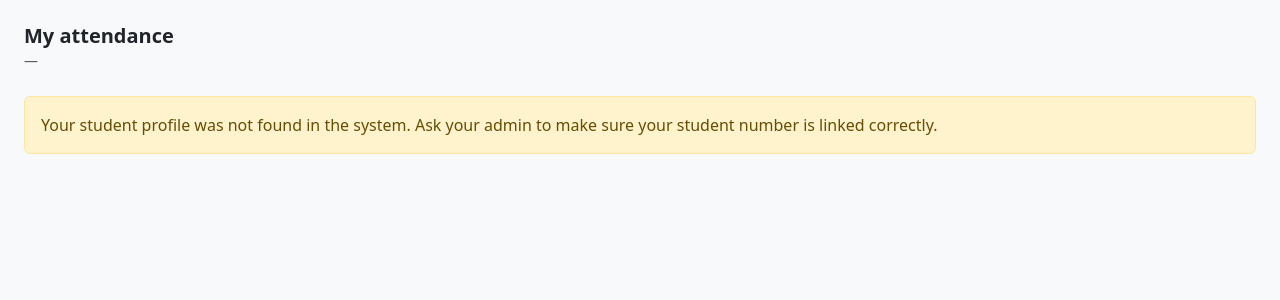
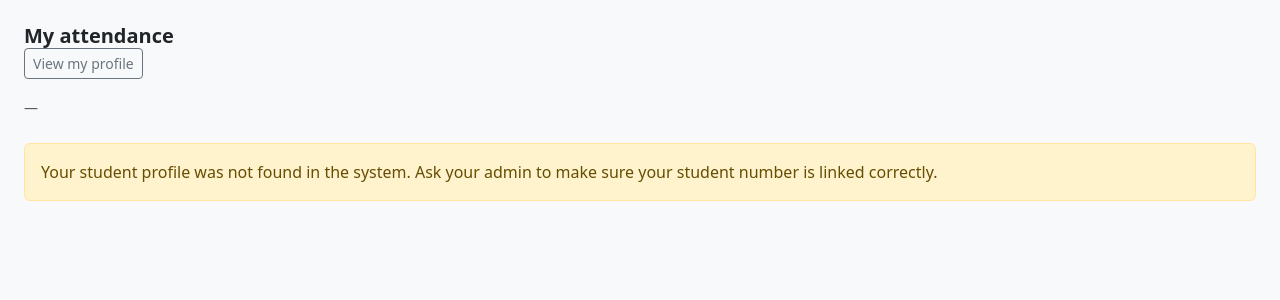
Before and after one commit to alialsaygh/attendance-system, a Django app: template web/core/templates/core/student_dashboard.html in a window 1280 px wide. Shown: the part 56-356 px from the top of the page. Run offline with Django 4.2, Linux system fonts and the light colour scheme; the template is opened without the code that fills it, so the values that code supplies are empty.

Commit message:
Add button to view student profile on attendance dashboard (Mythliy)

```diff
--- a/web/core/templates/core/student_dashboard.html
+++ b/web/core/templates/core/student_dashboard.html
@@ -4,6 +4,12 @@
 <div class="d-flex justify-content-between align-items-center mb-4">
 <div>
     <h5 class="fw-semibold mb-0">My attendance</h5>
+    <div class="mb-3">
+        <a href="{% url 'student_profile' %}"
+            class="btn btn-outline-secondary btn-sm">
+            View my profile
+        </a>
+    </div>
     <span class="text-muted small">
     {{ student.first_name }} {{ student.last_name }}
     &mdash; {{ student.student_number }}
```
